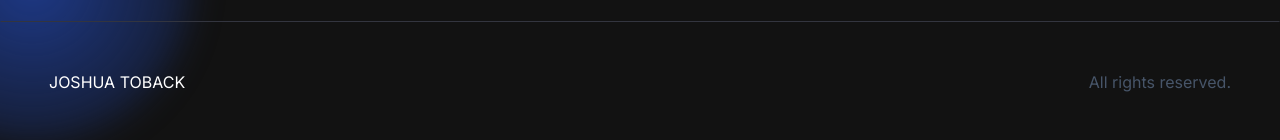
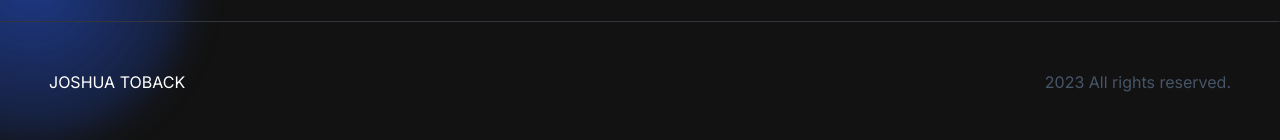
Before and after one commit to JoshuaToback/next-portfolio, a Next.js app: page / in a window 1280 px wide. Shown: the part 2770-2910 px from the top of the page. Built offline with nearby package versions, Linux system fonts and the light colour scheme.

Commit message:
Redeploy

```diff
--- a/components/Footer.jsx
+++ b/components/Footer.jsx
@@ -5,7 +5,7 @@
     <footer className="footer border z-10 border-t-[#33353F] border-l-transparent border-r-transparent text-white">
       <div className="container p-12 flex justify-between">
         <span>JOSHUA TOBACK</span>
-        <p className="text-slate-600">All rights reserved.</p>
+        <p className="text-slate-600">2023 All rights reserved.</p>
       </div>
     </footer>
   );
```
